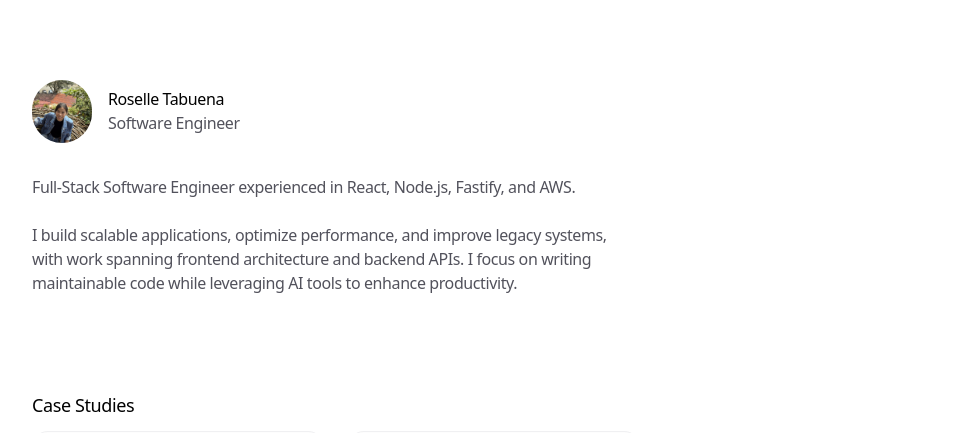
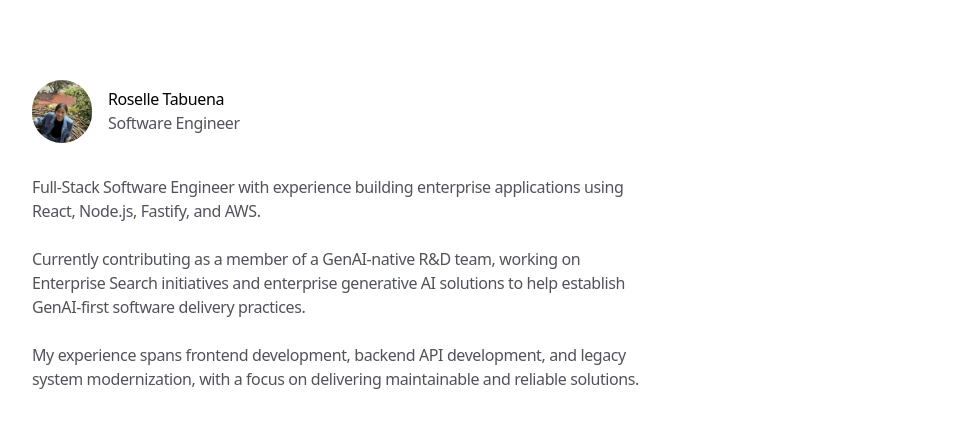
Before and after one commit to roselletabuena/roselle-tabuena, a Next.js app: page / in a window 1280 px wide. Shown: the top 433 px of the page, without its empty margins (304-1279 px from the left). Built offline with nearby package versions, Linux system fonts and the light colour scheme; grey boxes are pictures that could not be loaded.

Commit message:
docs(profile): update professional intro text on homepage

```diff
--- a/app/page.tsx
+++ b/app/page.tsx
@@ -94,11 +94,14 @@ export default function Personal() {
       >
         <div className="flex-1">
           <p className="text-zinc-600 dark:text-zinc-400">
-            Full-Stack Software Engineer experienced in React, Node.js, Fastify,
-            and AWS. <br></br> <br></br> I build scalable applications, optimize
-            performance, and improve legacy systems, with work spanning frontend
-            architecture and backend APIs. I focus on writing maintainable code
-            while leveraging AI tools to enhance productivity.
+            Full-Stack Software Engineer with experience building enterprise
+            applications using React, Node.js, Fastify, and AWS. <br></br> <br></br> Currently
+            contributing as a member of a GenAI-native R&D team, working on
+            Enterprise Search initiatives and enterprise generative AI solutions to
+            help establish GenAI-first software delivery practices. <br></br> <br></br> My
+            experience spans frontend development, backend API development, and legacy
+            system modernization, with a focus on delivering maintainable and reliable
+            solutions.
           </p>
         </div>
       </motion.section>
```
